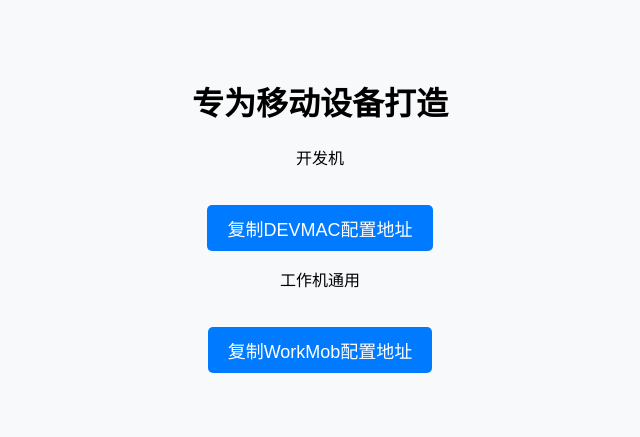
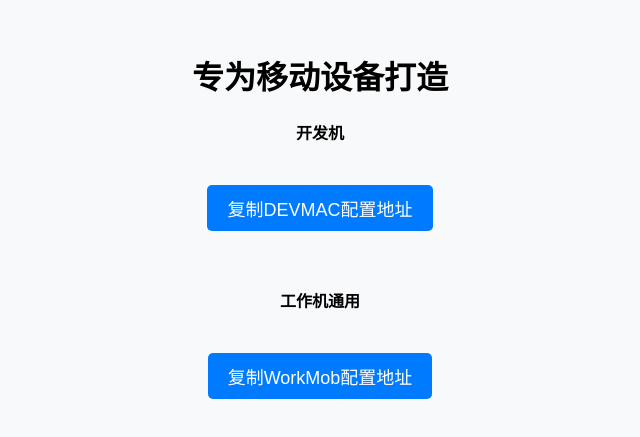
Before and after one commit to 42atom/nodes, a plain HTML site: page index.html in a window 1280 px wide. Shown: the part 185-622 px from the top of the page, without its empty margins (320-960 px from the left). Drawn offline with Linux system fonts and the light colour scheme.

Commit message:
Update index.html

```diff
--- a/index.html
+++ b/index.html
@@ -38,11 +38,13 @@
 <body>
     <div class="container">
         <h1>专为移动设备打造</h1>
-        <p>开发机</p>
+        <h4>开发机</h4>
         <button class="copy-btn" onclick="copyToClipboard('MacDev.yaml')">复制DEVMAC配置地址</button>
        <br>
+       <br>
+       <br>
 
-        <p>工作机通用</p>
+        <h4>工作机通用</h4>
         <button class="copy-btn" onclick="copyToClipboard('WorkMob.yaml')">复制WorkMob配置地址</button>
     </div>
 
```
